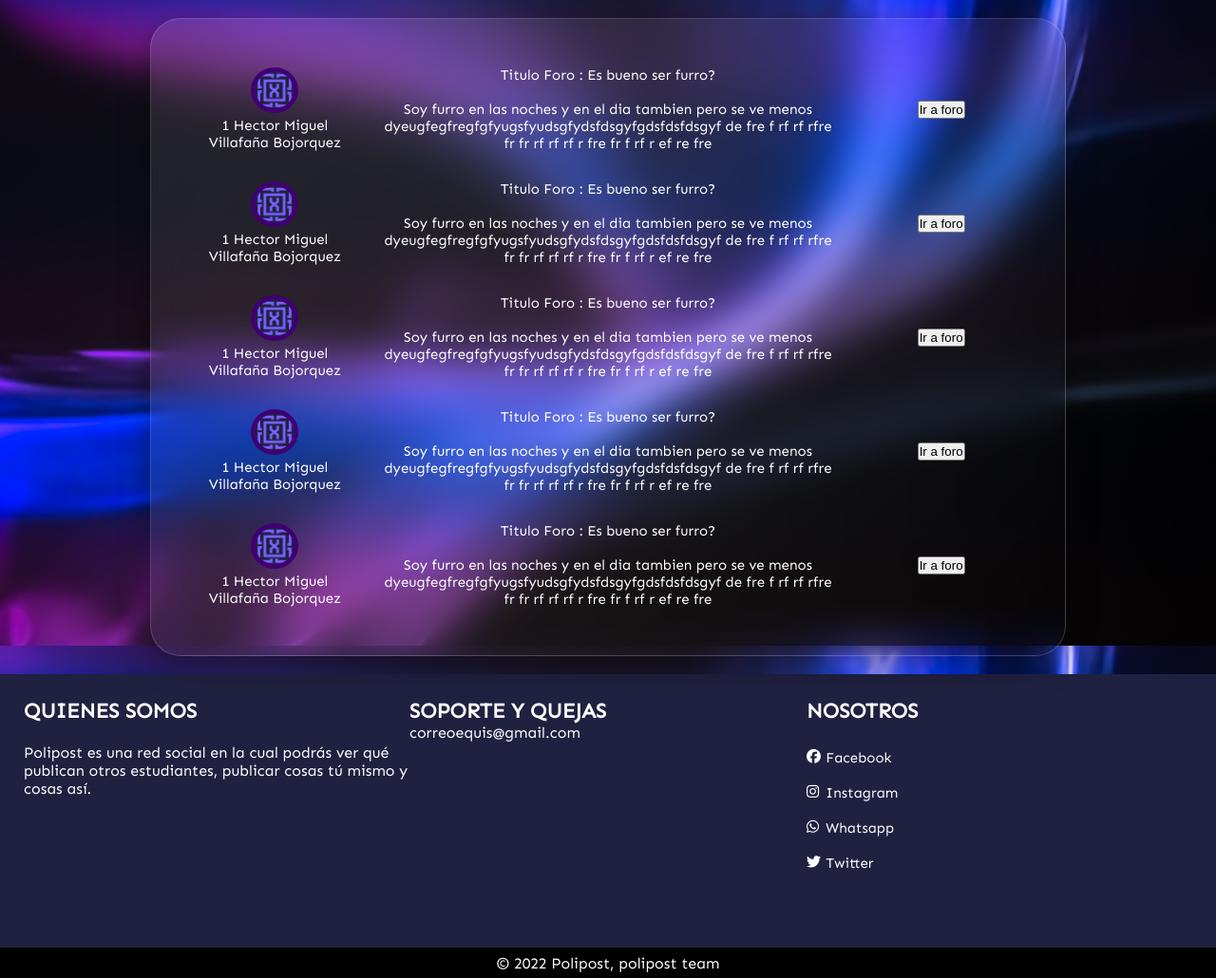
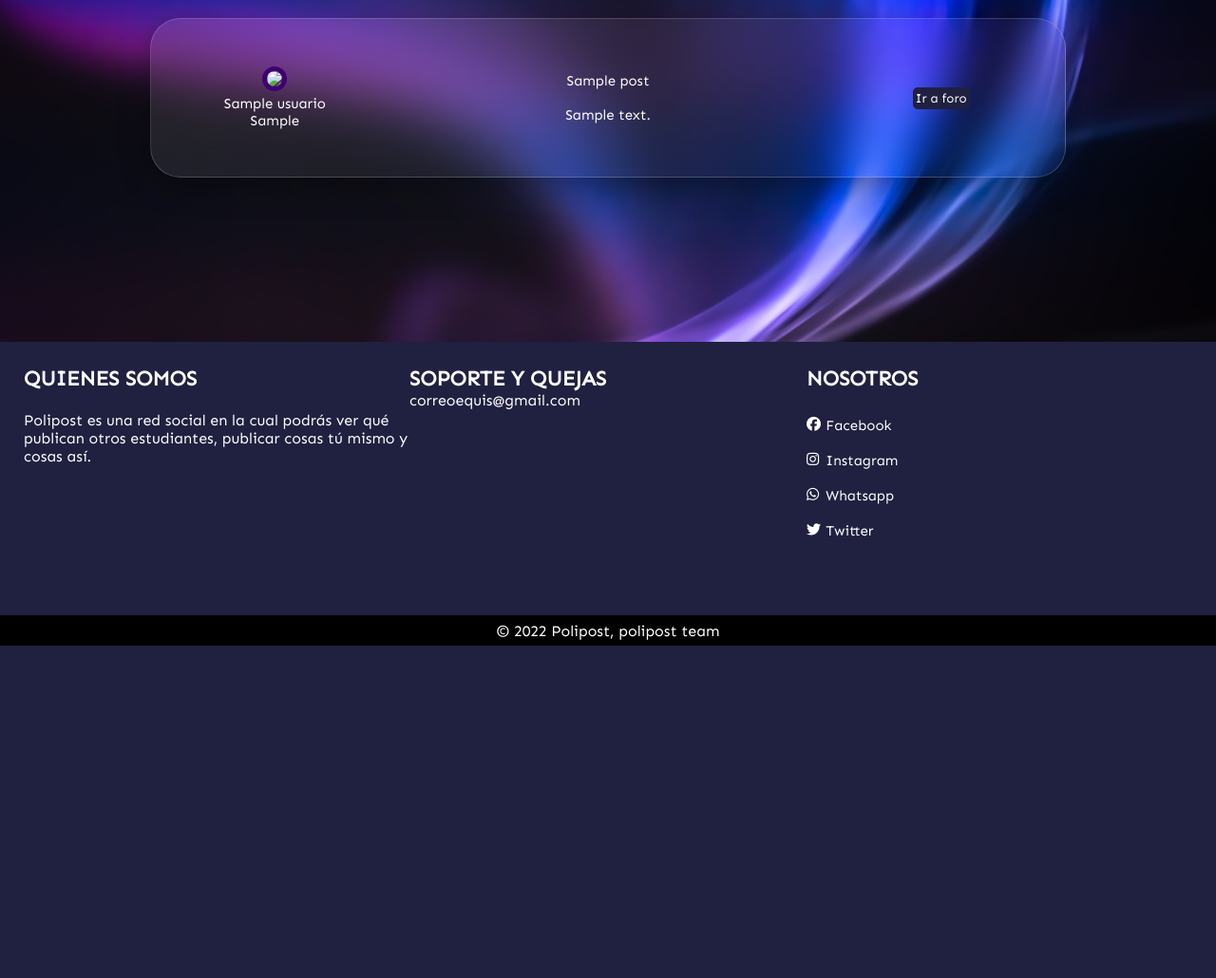
Before and after one commit to Yag0Veg4/Polipost, a PHP site: page / in a window 1280 px wide. Shown: the part 120-1150 px from the top of the page at 95% size. After the commit the page ends 800 px from the top, so only its background shows below. Run offline with PHP 8.4, Linux system fonts and the light colour scheme; tables that the repository leaves empty or names only in its code hold one stand-in row (values such as "Sample post"); some libraries are stand-ins or nearby versions.

Commit message:
Soy la verga al chile :)

```diff
--- a/db/conexion.php
+++ b/db/conexion.php
@@ -1,5 +1,4 @@
 <?php
-    $conexion = mysqli_connect("localhost", "root", "", "polipost");
-
-    mysqli_set_charset($conexion, "UTF8");
+    $con = new mysqli("localhost", "root", "", "polipost");
+    $con->set_charset("UTF8");
 ?>
--- /dev/null
+++ b/general/general.css
@@ -0,0 +1,16 @@
+button{
+    width: max-content;
+    height: max-content;
+    border-radius: 5px;
+    background-color: #202040;
+    color: white;
+    font-family: 'Sen';
+    cursor: pointer;
+    border: 3px solid #202040;
+}
+
+button:hover{
+    background-color: #313161;
+    border: 3px solid #313161;
+
+}
--- /dev/null
+++ b/general/img_usuario.php
@@ -0,0 +1,15 @@
+<?php
+    require_once("../db/conexion.php");
+    $id = $_GET['id'];
+
+    $consulta = "SELECT imagen FROM usuario WHERE id='$id'";
+    $res = $con->query($consulta);
+    $img = $res->fetch_array()['imagen'];
+
+    if($img != NULL){
+        header("Content-type: image/jpg");
+        echo($img);
+    }else{
+        header("Location: https://th.bing.com/th/id/OIP.Lpx9j83qR_cfQuaPHuvwWQHaHw?w=170&h=186&c=7&r=0&o=5&pid=1.7");
+    }
+?>
--- a/Index.html
+++ b/index.php
@@ -1,17 +1,24 @@
+<?php
+    require_once("db/conexion.php");
+
+    $consulta = "SELECT * FROM post";
+    $res = $con->query($consulta);
+?>
 <!DOCTYPE html>
 <html>
     <head>
         <meta charset="UTF-8">
         <meta http-equiv="X-UA-Compatible" content="IE=edge">
         <meta name="viewport" content="width=device-width, initial-scale=1.0">
-        <title>Document</title>
+        <title>Polipost</title>
         <link rel="stylesheet" href="index.css">
+        <link rel="stylesheet" href="/general/general.css">
         <link rel="preconnect" href="https://fonts.googleapis.com">
         <link rel="preconnect" href="https://fonts.gstatic.com" crossorigin>
         <link href="https://fonts.googleapis.com/css2?family=Sen&display=swap" rel="stylesheet">
         <link href="https://fonts.googleapis.com/css2?family=Lato&display=swap" rel="stylesheet">
         <link rel="stylesheet" href="https://use.fontawesome.com/releases/v5.8.1/css/all.css" integrity="sha384-50oBUHEmvpQ+1lW4y57PTFmhCaXp0ML5d60M1M7uH2+nqUivzIebhndOJK28anvf" crossorigin="anonymous">
-        <link rel="shortcut icon" href="../POLIPOST/image/logo.png" type="image/x-icon">
+        <link rel="shortcut icon" href="/image/logo.png" type="image/*">
     </head>
     <body>
         <header id="p-header">
@@ -47,39 +54,47 @@
             <article id="as1"></article>
             <article id="con-se">
                 <br>
-                <article id="con-fo">
-                    <table class="tab1">
-                        <tr class="">
-                            <td class="dat-usu"><img src="../image/logo.png" class="img-fo"><br><p class="">1 Hector Miguel Villafaña Bojorquez</p></td>
-                            <td class="inf-foro"><p>Titulo Foro : Es bueno ser furro?</p><br><p>Soy furro en las noches y en el dia tambien pero se ve menos dyeugfegfregfgfyugsfyudsgfydsfdsgyfgdsfdsfdsgyf de fre f rf rf rfre fr  fr rf rf rf r fre fr f rf r ef re fre </p></td>
-                            <td class="nav-foro"><button>Ir a foro</button></td>
-                        </tr>
-                        <tr>
-                            <td class="dat-usu"><img src="../image/logo.png" class="img-fo"><br><p class="">1 Hector Miguel Villafaña Bojorquez</p></td>
-                            <td class="inf-foro"><p>Titulo Foro : Es bueno ser furro?</p><br><p>Soy furro en las noches y en el dia tambien pero se ve menos dyeugfegfregfgfyugsfyudsgfydsfdsgyfgdsfdsfdsgyf de fre f rf rf rfre fr  fr rf rf rf r fre fr f rf r ef re fre </p></td>
-                            <td class="nav-foro"><button>Ir a foro</button></td>
-                        </tr>
+                <?php
+                    while($fila = $res->fetch_array()){
+                        $id = $fila['id'];
+                        $id_usuario = $fila['id_usuario'];
+                        $titulo = $fila['titulo'];
+                        $contenido = $fila['contenido'];
+                        $imagen = $fila['imagen'];
 
-                        <tr>
-                            <td class="dat-usu"><img src="../image/logo.png" class="img-fo"><br><p class="">1 Hector Miguel Villafaña Bojorquez</p></td>
-                            <td class="inf-foro"><p>Titulo Foro : Es bueno ser furro?</p><br><p>Soy furro en las noches y en el dia tambien pero se ve menos dyeugfegfregfgfyugsfyudsgfydsfdsgyfgdsfdsfdsgyf de fre f rf rf rfre fr  fr rf rf rf r fre fr f rf r ef re fre </p></td>
-                            <td class="nav-foro"><button>Ir a foro</button></td>
-                        </tr>
+                        $consulta = "SELECT * FROM usuario WHERE id = '$id_usuario'";
+                        $resultado = $con->query($consulta);
+                        $usuario = $resultado->fetch_array();
 
-                        <tr>
-                            <td class="dat-usu"><img src="../image/logo.png" class="img-fo"><br><p class="">1 Hector Miguel Villafaña Bojorquez</p></td>
-                            <td class="inf-foro"><p>Titulo Foro : Es bueno ser furro?</p><br><p>Soy furro en las noches y en el dia tambien pero se ve menos dyeugfegfregfgfyugsfyudsgfydsfdsgyfgdsfdsfdsgyf de fre f rf rf rfre fr  fr rf rf rf r fre fr f rf r ef re fre </p></td>
-                            <td class="nav-foro"><button>Ir a foro</button></td>
-                        </tr>
+                        $nombre = $usuario['nombre'];
+                        $apellido = $usuario['apellido'];
+                ?>
 
-                        <tr>
-                            <td class="dat-usu"><img src="../image/logo.png" class="img-fo"><br><p class="">1 Hector Miguel Villafaña Bojorquez</p></td>
-                            <td class="inf-foro"><p>Titulo Foro : Es bueno ser furro?</p><br><p>Soy furro en las noches y en el dia tambien pero se ve menos dyeugfegfregfgfyugsfyudsgfydsfdsgyfgdsfdsfdsgyf de fre f rf rf rfre fr  fr rf rf rf r fre fr f rf r ef re fre </p></td>
-                            <td class="nav-foro"><button>Ir a foro</button></td>
-                        </tr>
-                    </table>
-                </article>
-                <br>
+                    <article id="con-fo">
+                        <table class="tab1">
+                            <tr class="">
+                                <td class="dat-usu">
+                                    <img src="/general/img_usuario.php?id=<?php echo $id_usuario ?>" class="img-fo">
+                                    <br>
+                                    <p class=""><?php echo $nombre.' '.$apellido ?></p>
+                                </td>
+                                <td class="inf-foro">
+                                    <p><?php echo $titulo ?></p>
+                                    <br>
+                                    <p><?php echo $contenido ?></p>
+                                </td>
+                                <td class="nav-foro">
+                                    <button>Ir a foro</button>
+                                </td>
+                            </tr>
+                        </table>
+                    </article>
+                    <br>
+
+                <?php
+                    }
+                ?>
+
             </article>
             <article id="as2"></article>
         </main>
--- a/login/in-sesion.html
+++ b/login/in-sesion.html
@@ -10,7 +10,7 @@
     <link href="https://fonts.googleapis.com/css2?family=Sen&display=swap" rel="stylesheet">
     <link href="https://fonts.googleapis.com/css2?family=Lato&display=swap" rel="stylesheet">
     <link rel="stylesheet" href="https://use.fontawesome.com/releases/v5.8.1/css/all.css" integrity="sha384-50oBUHEmvpQ+1lW4y57PTFmhCaXp0ML5d60M1M7uH2+nqUivzIebhndOJK28anvf" crossorigin="anonymous">
-    <link rel="shortcut icon" href="/image/logo.png" type="image/x-icon">
+    <link rel="shortcut icon" href="/image/logo.png" type="image/*">
 
 </head>
 <body>
```
Also changed, not shown: foro/crear_foro.html (renamed from Crear-foro/cre_foro.html, +4 -3 lines), foro/crear_foro.css (renamed from Crear-foro/cre_foro.css), 1 other file.
